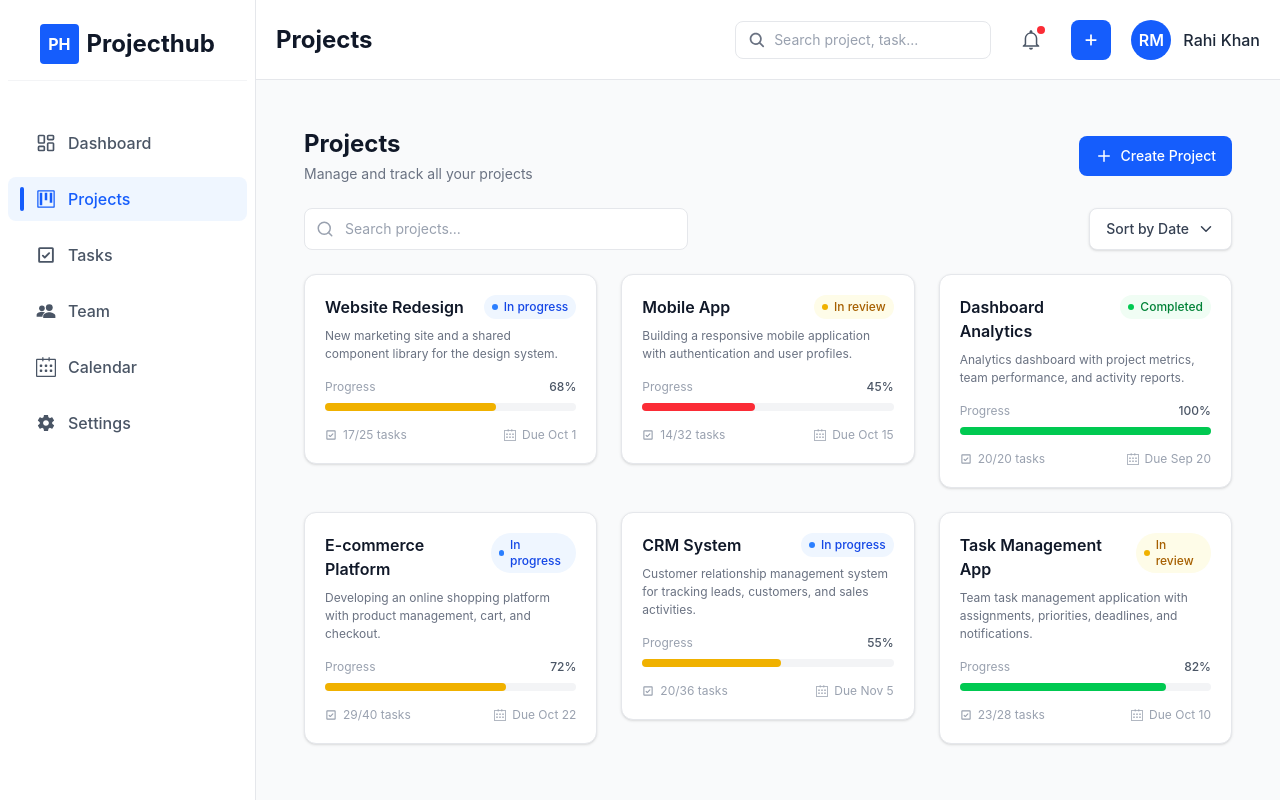
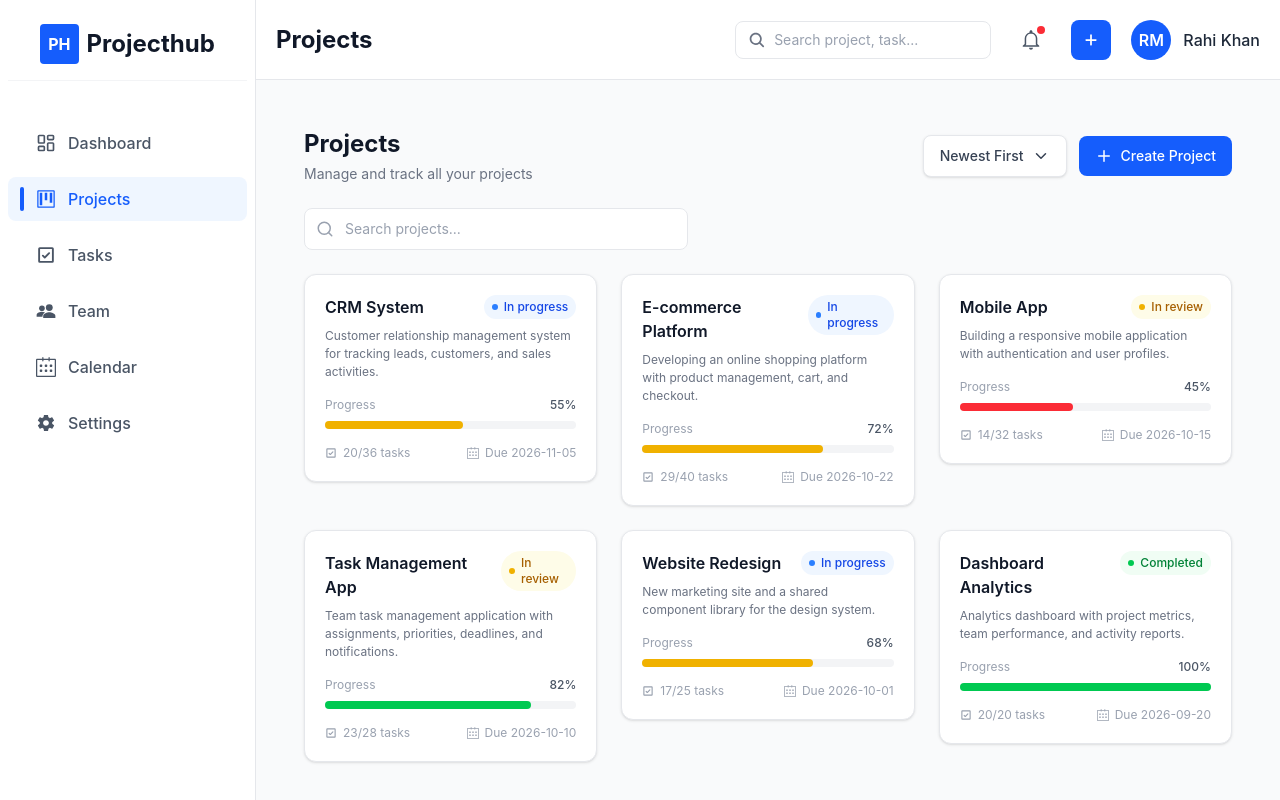
Before and after one commit to sudais122/Project-Management-Dashboard, a React (Vite) app in the folder Dashboard/: page /Projects in a window 1280 px wide. Built offline with nearby package versions, Linux system fonts and the light colour scheme.

Commit message:
projevt filter added

```diff
--- a/Dashboard/src/components/projects/ProjectCard.jsx
+++ b/Dashboard/src/components/projects/ProjectCard.jsx
@@ -52,7 +52,7 @@ export const ProjectCard = ({
   status,
   description,
   progress,
-  dueDate,
+  sortDate,
   totalTasks,
   doneTasks,
 }) => {
@@ -122,7 +122,7 @@ export const ProjectCard = ({
 
         <span className="flex items-center gap-1.5">
           <SlCalender />
-          Due {dueDate}
+          Due {sortDate}
         </span>
       </div>
 
--- a/Dashboard/src/components/projects/ProjectHeader.jsx
+++ b/Dashboard/src/components/projects/ProjectHeader.jsx
@@ -1,10 +1,9 @@
-import React from "react";
 import CreateProject from "../CreateProject";
+import SortDate from "./SortDate";
 
-const ProjectHeader = () => {
-
+const ProjectHeader = ({ onSortChange }) => {
   return (
-    <div className="flex items-center justify-between ">
+    <div className="flex items-center justify-between">
       {/* Left side */}
       <div>
         <h1 className="text-2xl font-bold text-gray-900">Projects</h1>
@@ -15,7 +14,8 @@ const ProjectHeader = () => {
       </div>
 
       {/* Right side */}
-      <div>
+      <div className="flex items-center gap-3">
+        <SortDate onChange={onSortChange} />
         <CreateProject />
       </div>
     </div>
--- a/Dashboard/src/components/projects/Projectesciption.jsx
+++ b/Dashboard/src/components/projects/Projectesciption.jsx
@@ -83,7 +83,7 @@ const Projectesciption = () => {
             </p>
 
             <p className="text-sm font-medium text-gray-900">
-              {selectedProject?.dueDate}
+              {selectedProject?.sortDate}
             </p>
           </div>
 
--- a/Dashboard/src/components/projects/SearchProject.jsx
+++ b/Dashboard/src/components/projects/SearchProject.jsx
@@ -19,7 +19,6 @@ export const SearchProject = ({search, setSearch}) => {
       </div>
 
       {/* Sort */}
-      <SortDate />
     </div>
   );
 };
--- a/Dashboard/src/components/projects/SortDate.jsx
+++ b/Dashboard/src/components/projects/SortDate.jsx
@@ -1,32 +1,50 @@
-import React, { useState } from "react";
+import React, { useRef, useState } from "react";
 import { FiChevronDown } from "react-icons/fi";
 
-const SortDate = () => {
+const OPTIONS = ["Newest First", "Oldest First"];
+
+const SortDate = ({ onChange }) => {
   const [open, setOpen] = useState(false);
+  const [selected, setSelected] = useState(OPTIONS[0]);
+  const containerRef = useRef(null);
+
+
+
+  const handleSelect = (option) => {
+    setSelected(option);
+    setOpen(false);
+    onChange?.(option);
+  };
 
   return (
-    <div className="relative">
+    <div className="relative" ref={containerRef}>
       <button
-        onClick={() => setOpen(!open)}
+        type="button"
+        onClick={() => setOpen((prev) => !prev)}
         className="flex items-center gap-2 rounded-lg border border-gray-200 bg-white px-4 py-2.5 text-sm font-medium text-gray-700 shadow-sm transition-colors hover:bg-gray-50"
       >
-        Sort by Date
+        {selected}
         <FiChevronDown
-          className={`text-lg transition-transform ${
-            open ? "rotate-180" : ""
-          }`}
+          className={`text-lg transition-transform ${open ? "rotate-180" : ""}`}
         />
       </button>
 
       {open && (
         <div className="absolute right-0 z-10 mt-2 w-44 rounded-lg border border-gray-200 bg-white p-1 shadow-lg">
-          <button className="w-full rounded-md px-3 py-2 text-left text-sm text-gray-700 hover:bg-gray-50">
-            Newest First
-          </button>
-
-          <button className="w-full rounded-md px-3 py-2 text-left text-sm text-gray-700 hover:bg-gray-50">
-            Oldest First
-          </button>
+          {OPTIONS.map((option) => (
+            <button
+              key={option}
+              type="button"
+              onClick={() => handleSelect(option)}
+              className={`w-full rounded-md px-3 py-2 text-left text-sm hover:bg-gray-50 ${
+                option === selected
+                  ? "font-medium text-blue-600"
+                  : "text-gray-700"
+              }`}
+            >
+              {option}
+            </button>
+          ))}
         </div>
       )}
     </div>
--- a/Dashboard/src/pages/Projects.jsx
+++ b/Dashboard/src/pages/Projects.jsx
@@ -14,7 +14,7 @@ export const projects = [
     progress: 68,
     totalTasks: 25,
     doneTasks: 17,
-    dueDate: "Oct 1",
+    sortDate: "2026-10-01",
   },
   {
     id: 2,
@@ -25,7 +25,7 @@ export const projects = [
     progress: 45,
     totalTasks: 32,
     doneTasks: 14,
-    dueDate: "Oct 15",
+    sortDate: "2026-10-15",
   },
   {
     id: 3,
@@ -36,7 +36,7 @@ export const projects = [
     progress: 100,
     totalTasks: 20,
     doneTasks: 20,
-    dueDate: "Sep 20",
+    sortDate: "2026-09-20",
   },
   {
     id: 4,
@@ -47,7 +47,7 @@ export const projects = [
     progress: 72,
     totalTasks: 40,
     doneTasks: 29,
-    dueDate: "Oct 22",
+    sortDate: "2026-10-22",
   },
   {
     id: 5,
@@ -58,7 +58,7 @@ export const projects = [
     progress: 55,
     totalTasks: 36,
     doneTasks: 20,
-    dueDate: "Nov 5",
+    sortDate: "2026-11-05",
   },
   {
     id: 6,
@@ -69,38 +69,59 @@ export const projects = [
     progress: 82,
     totalTasks: 28,
     doneTasks: 23,
-    dueDate: "Oct 10",
+    sortDate: "2026-10-10",
   },
 ];
 
 export const Projects = () => {
   const [search, setSearch] = useState("");
+  const [sort, setSort] = useState("Newest First");
 
   const filteredProjects = projects.filter((project) =>
     `${project.title} ${project.description}`
       .toLowerCase()
-      .includes(search.toLowerCase()),
+      .includes(search.toLowerCase())
   );
+
+  const sortedProjects = [...filteredProjects].sort((a, b) => {
+    if (sort === "Newest First") {
+      return new Date(b.sortDate) - new Date(a.sortDate);
+    }
+
+    if (sort === "Oldest First") {
+      return new Date(a.sortDate) - new Date(b.sortDate);
+    }
+
+    return 0;
+  });
+  console.log(sortedProjects)
 
   return (
     <div className="space-y-6 p-6">
-      <ProjectHeader />
+      <ProjectHeader onSortChange={setSort} />
 
-      <SearchProject search={search} setSearch={setSearch} />
+      <SearchProject
+        search={search}
+        setSearch={setSearch}
+      />
 
-      <div className="grid w-full grid-cols-1 gap-6 md:grid-cols-2 xl:grid-cols-3">
-          {filteredProjects.length === 0 ? (
+      <div className="grid grid-cols-1 gap-6 md:grid-cols-2 xl:grid-cols-3">
+        {sortedProjects.length === 0 ? (
           <div className="col-span-full py-10 text-center">
             <p className="text-lg font-semibold text-gray-700">
               No projects found
             </p>
+
             <p className="mt-1 text-sm text-gray-400">
               Try searching with a different keyword.
             </p>
           </div>
         ) : (
-            filteredProjects.map((project) => (
-              <ProjectCard key={project.id} {...project} />
+          sortedProjects.map((project) => (
+            <ProjectCard
+              key={project.id}
+              {...project}
+            />
           ))
         )}
       </div>
```
Lines whose indentation alone changed are shown as unchanged.
